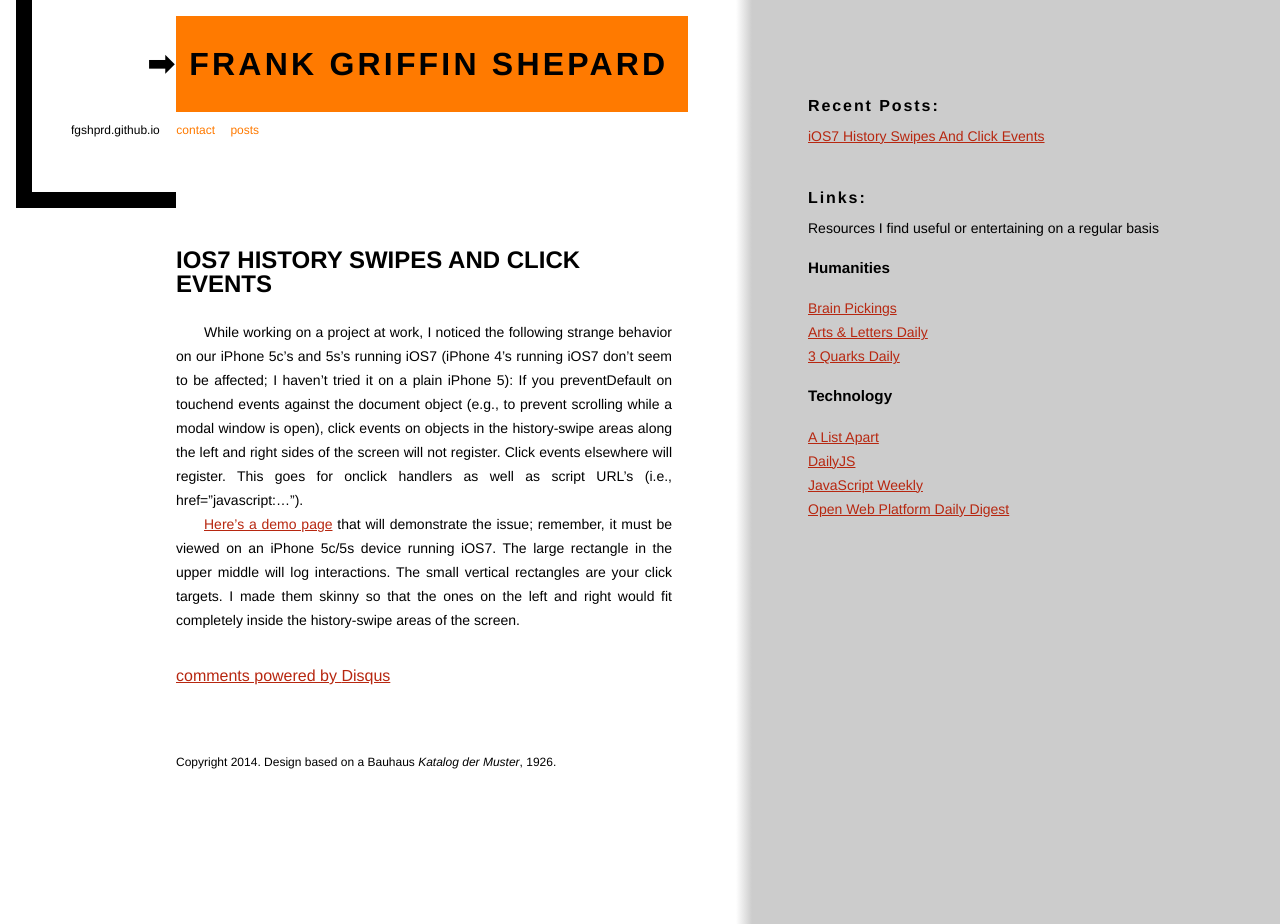
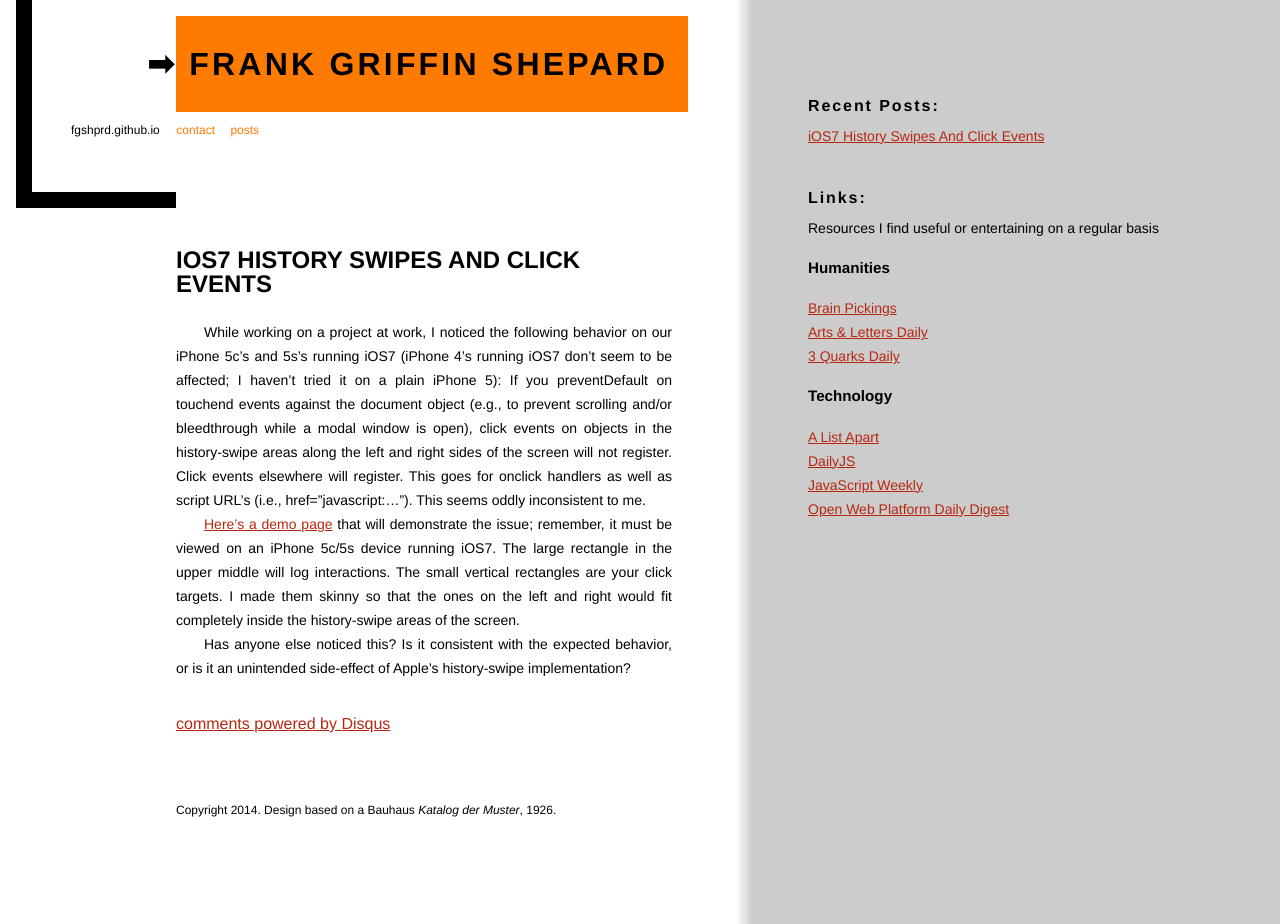
Before and after one commit to fgshprd/fgshprd.github.io, a Jekyll site: the page built from _posts/2014-03-13-iOS7_Clicks.md, in a window 1280 px wide. Built offline with Jekyll 4.4.1, drawn with Linux system fonts in a browser that asks for light colours; comment, search, counter and statistics services are not loaded.

Commit message:
updated ios7 post

```diff
--- a/_posts/2014-03-13-iOS7_Clicks.md
+++ b/_posts/2014-03-13-iOS7_Clicks.md
@@ -6,6 +6,8 @@
 {{ page.title }}
 ================
 
-While working on a project at work, I noticed the following strange behavior on our iPhone 5c's and 5s's running iOS7 (iPhone 4's running iOS7 don't seem to be affected; I haven't tried it on a plain iPhone 5): If you preventDefault on touchend events against the document object (e.g., to prevent scrolling while a modal window is open), click events on objects in the history-swipe areas along the left and right sides of the screen will not register. Click events elsewhere will register. This goes for onclick handlers as well as script URL's (i.e., href="javascript:...").
+While working on a project at work, I noticed the following behavior on our iPhone 5c's and 5s's running iOS7 (iPhone 4's running iOS7 don't seem to be affected; I haven't tried it on a plain iPhone 5): If you preventDefault on touchend events against the document object (e.g., to prevent scrolling and/or bleedthrough while a modal window is open), click events on objects in the history-swipe areas along the left and right sides of the screen will not register. Click events elsewhere will register. This goes for onclick handlers as well as script URL's (i.e., href="javascript:..."). This seems oddly inconsistent to me.
 
 [Here's a demo page]({{ site.url }}/files/ios7touchExample.html) that will demonstrate the issue; remember, it must be viewed on an iPhone 5c/5s device running iOS7. The large rectangle in the upper middle will log interactions. The small vertical rectangles are your click targets. I made them skinny so that the ones on the left and right would fit completely inside the history-swipe areas of the screen.
+
+Has anyone else noticed this? Is it consistent with the expected behavior, or is it an unintended side-effect of Apple's history-swipe implementation?
```
